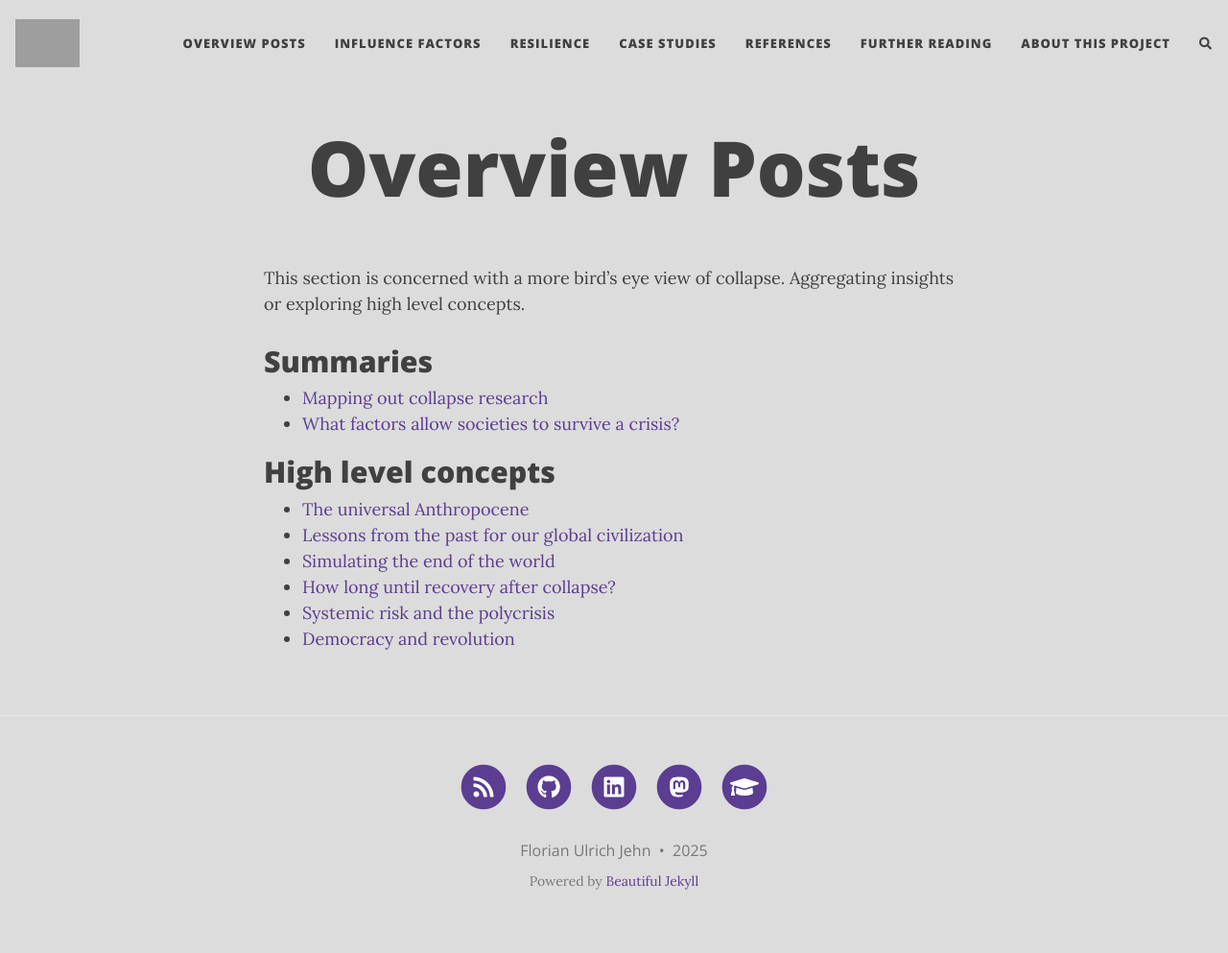
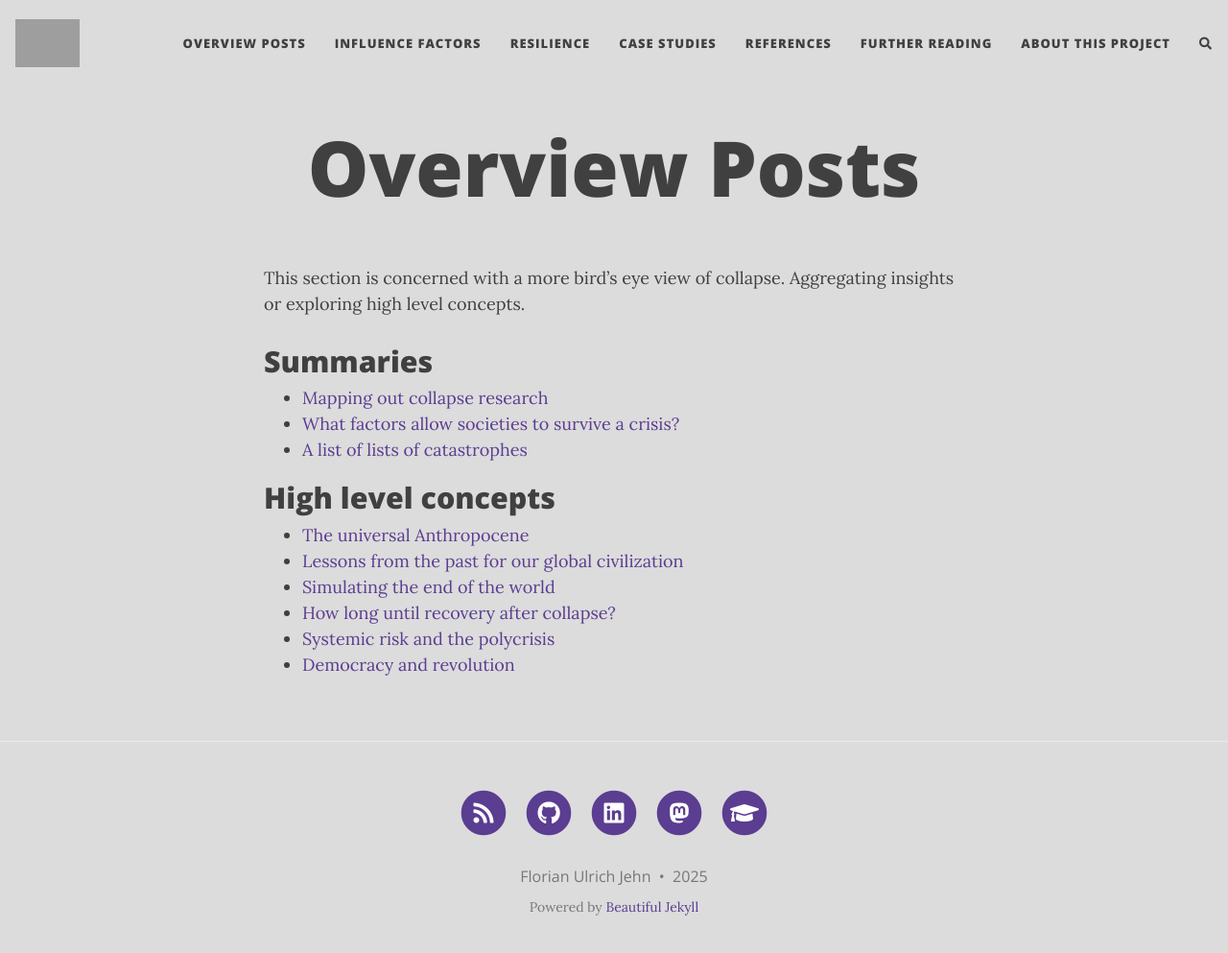
Before and after one commit to florianjehn/Societal_Collapse, a Jekyll site: the page built from overview.md, in a window 1280 px wide and 1006 px high. Shown: the top 993 px of the window at 96% size. Built offline with Jekyll 4.4.1, drawn with Linux system fonts in a browser that asks for light colours; nearby versions of some CDN libraries; comment, search, counter and statistics services are not loaded; grey boxes are pictures that could not be loaded.

Commit message:
Update overview.md

```diff
--- a/overview.md
+++ b/overview.md
@@ -8,6 +8,7 @@ This section is concerned with a more bird's eye view of collapse. Aggregating i
 # Summaries
 * [Mapping out collapse research](https://florianjehn.github.io/Societal_Collapse/2023-06-06-collapse_overview/)
 * [What factors allow societies to survive a crisis?](https://florianjehn.github.io/Societal_Collapse/2024-04-09-big_data_history/)
+* [A list of lists of catastrophes](https://florianjehn.github.io/Societal_Collapse/2025-04-25-list_of_catastrophes/)
 
 # High level concepts
 * [The universal Anthropocene](https://florianjehn.github.io/Societal_Collapse/2022-04-26-anthropocene/)
```
